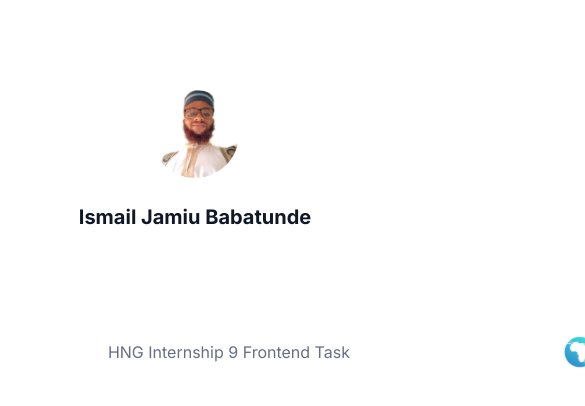
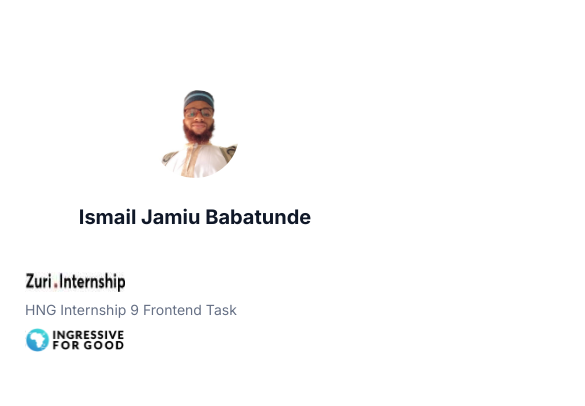
Before and after one commit to phantware/hng-profile, a React (Create React App) app: page / in a window 390 px wide. Shown: the top 406 px of the page, 585 px wide, since content can reach past the window. Built offline with nearby package versions, Linux system fonts and the light colour scheme.

Commit message:
footer made responsive

```diff
--- a/src/components/footer/Footer.jsx
+++ b/src/components/footer/Footer.jsx
@@ -1,11 +1,11 @@
 import './footer.css'
-import zuri from '../../assets/zuri.svg'
+import zuri2 from '../../assets/zuri2.jpg'
 import I4G from '../../assets/I4G.svg'
 
 const Footer = () => {
   return (
     <div className='footerContainer'>
-      <img src={zuri} alt='zuri' className='zuri' />
+      <img src={zuri2} alt='zuri' className='zuri' />
       <h1 className='footerTitle'>HNG Internship 9 Frontend Task</h1>
       <img src={I4G} alt='Ingressive food' className='ingressive' />
     </div>
--- a/src/components/footer/footer.css
+++ b/src/components/footer/footer.css
@@ -19,3 +19,29 @@
   line-height: 24px;
   color: #667085;
 }
+
+@media only screen and (max-width: 480px) {
+  .footerContainer {
+    width: 100%;
+    height: 80px;
+    display: flex;
+    flex-direction: column;
+    align-items: flex-start;
+    padding-left: 50px;
+  }
+  .zuri {
+    width: 100px;
+    height: 20px;
+  }
+  .ingressive {
+    width: 99.1px;
+    height: 24px;
+    float: left;
+  }
+  .footerTitle {
+    width: 213px;
+    height: 20px;
+    font-size: 14px;
+    line-height: 20px;
+  }
+}
```
Also changed, not shown: src/assets/zuri2.jpg (added).
